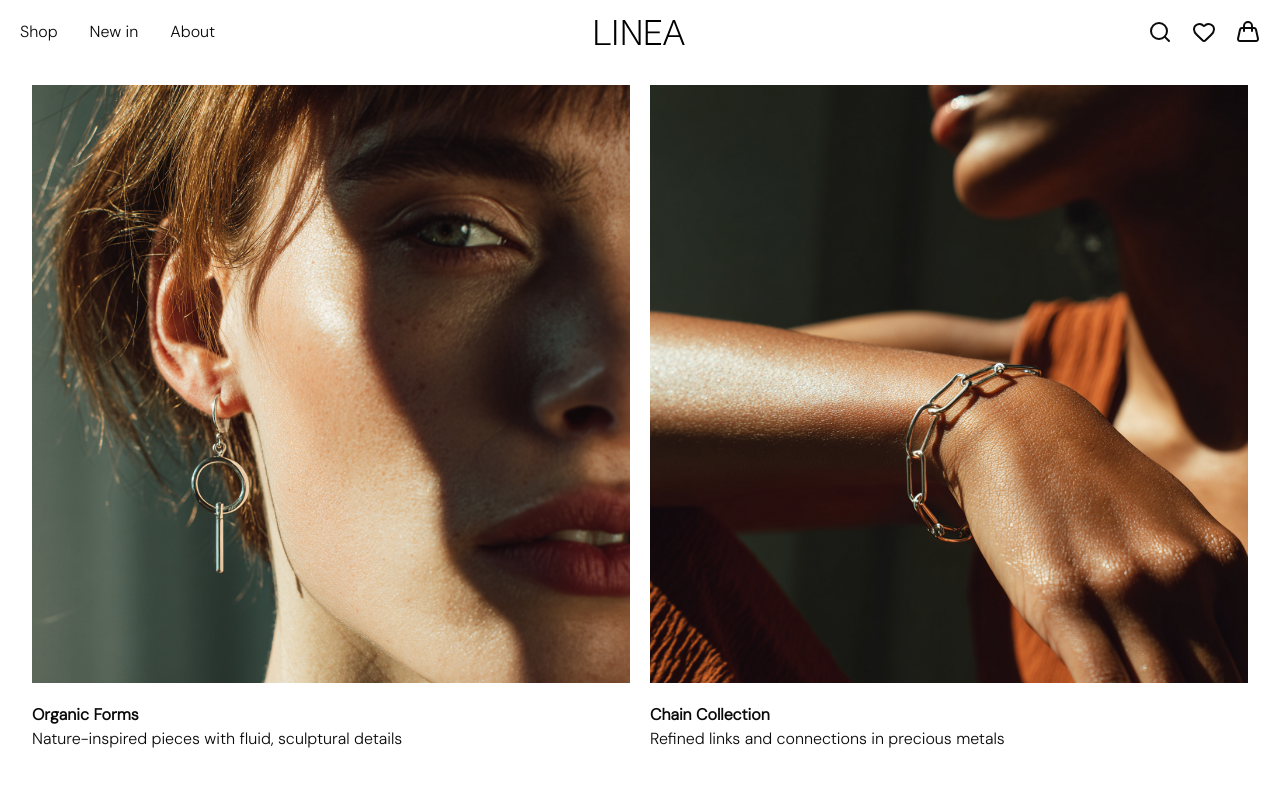
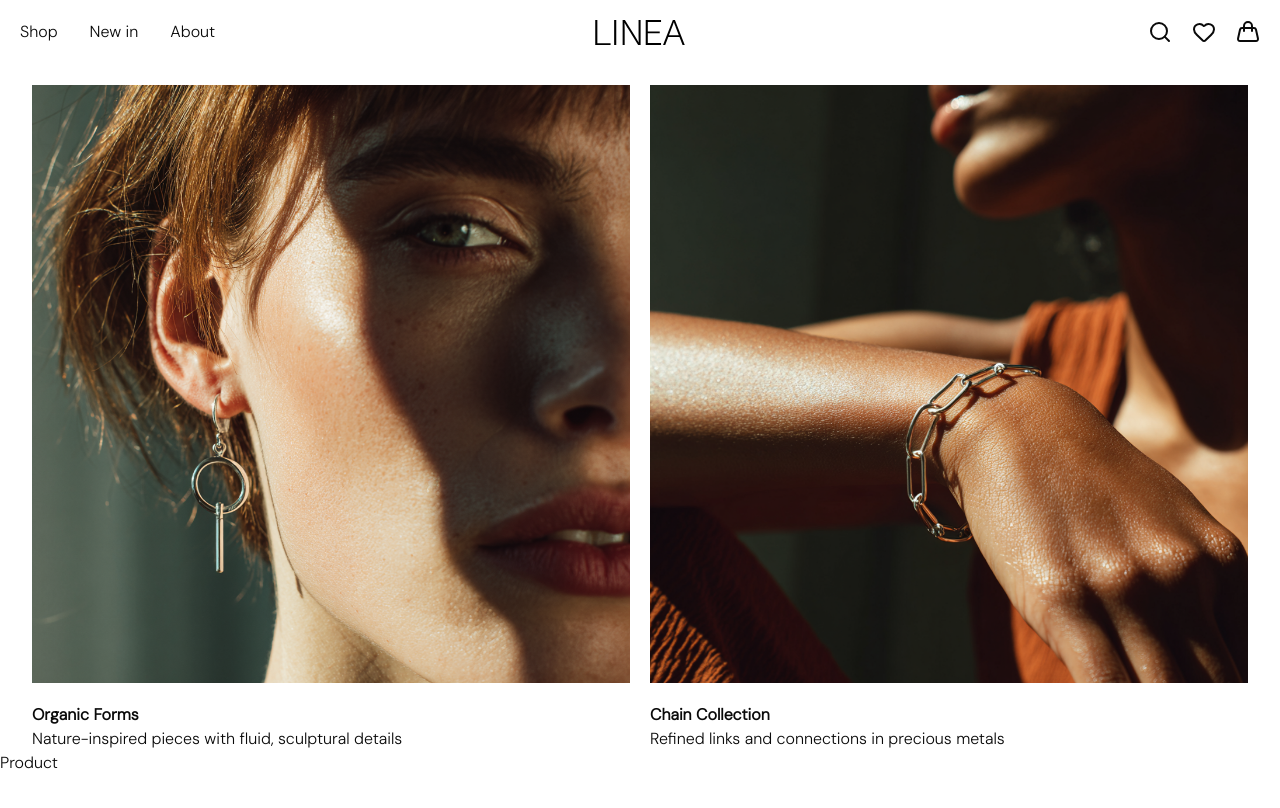
Before and after one commit to ts-krish/linea-jewellery, a Next.js app: page / in a window 1280 px wide. Shown: the top 808 px of the page. Built offline with nearby package versions, Linux system fonts and the light colour scheme.

Commit message:
fixed minor bugs related to hero layout

```diff
--- a/app/layout.tsx
+++ b/app/layout.tsx
@@ -34,8 +34,8 @@ export default function RootLayout({
       className={`${dmSans.variable} ${geistSans.variable} ${geistMono.variable}  h-full antialiased`}
     >
       <body className="min-h-full flex flex-col">
-        <Navbar />
-        {children}
+      <Navbar />
+        <main>{children}</main>
       </body>
     </html>
   );
--- a/app/page.tsx
+++ b/app/page.tsx
@@ -1,9 +1,11 @@
 import { Hero } from "@/modules/hero";
+import { Product } from "@/modules/product";
 
 const HomePage = () => {
   return (
     <>
       <Hero />
+      <Product />
     </>
   );
 };
--- a/modules/hero/Hero.tsx
+++ b/modules/hero/Hero.tsx
@@ -4,9 +4,8 @@ import Image from "next/image";
 
 const Hero = () => {
   return (
-    <main>
     <section>
-        <div className="grid grid-rows-2 gap-5 mx-8 mt-5 lg:grid-cols-2">
+      <div className="grid gap-5 mx-8 mt-5 lg:grid-cols-2">
         <div>
           <div className="overflow-hidden mb-5">
             <Image
@@ -37,7 +36,6 @@ const Hero = () => {
         </div>
       </div>
     </section>
-    </main>
   );
 };
 
--- /dev/null
+++ b/modules/product/Product.tsx
@@ -0,0 +1,5 @@
+const Product = () => {
+  return <section>Product</section>;
+};
+
+export default Product;
--- /dev/null
+++ b/modules/product/index.ts
@@ -0,0 +1 @@
+export { default as Product } from "./Product";
```
Lines whose indentation alone changed are shown as unchanged.
